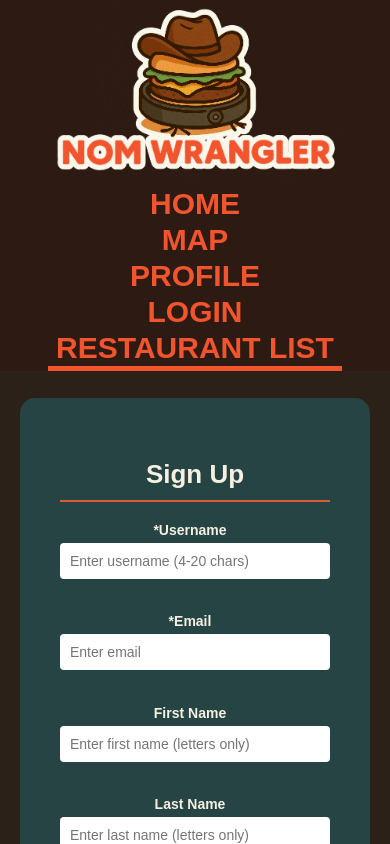
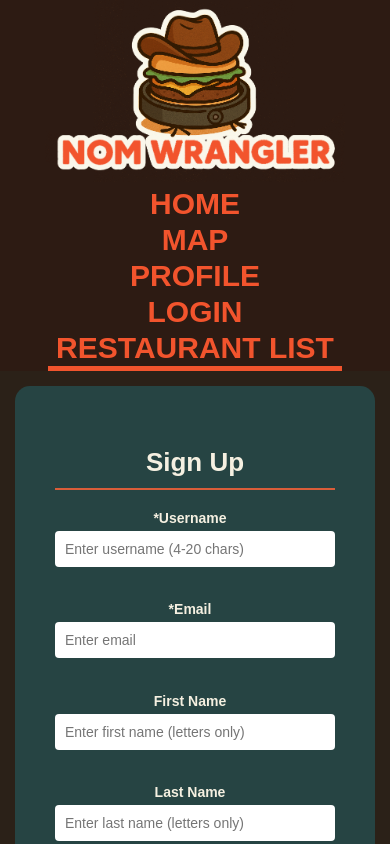
Before and after one commit to LeighVirrey/SuperNomWrangler, a React (Create React App) app in the folder front-end/nom-wrangler/: page /register in a window 390 px wide. Shown: the top 844 px of the page. Built offline with nearby package versions, Linux system fonts and the light colour scheme.

Commit message:
Update register.css
i realized my mistake, it's no longer at the bottom of the page for the media

```diff
--- a/front-end/nom-wrangler/src/component/register/register.css
+++ b/front-end/nom-wrangler/src/component/register/register.css
@@ -4,7 +4,7 @@ body {
 }
 
 .signup-container {
-  min-height: 100vh;
+  min-height: 60vh;
   background-color: #2b2118;
   display: flex;
   justify-content: center;
@@ -147,9 +147,9 @@ body {
 }
 
 /* phone view */
-@media (max-width: 412px) {
-  .signup-contianer {
-    padding: 50%;
+@media (max-width: 915px) {
+  .signup-container {
+    padding: 15px;
   }
 
   .signup-box {
```
